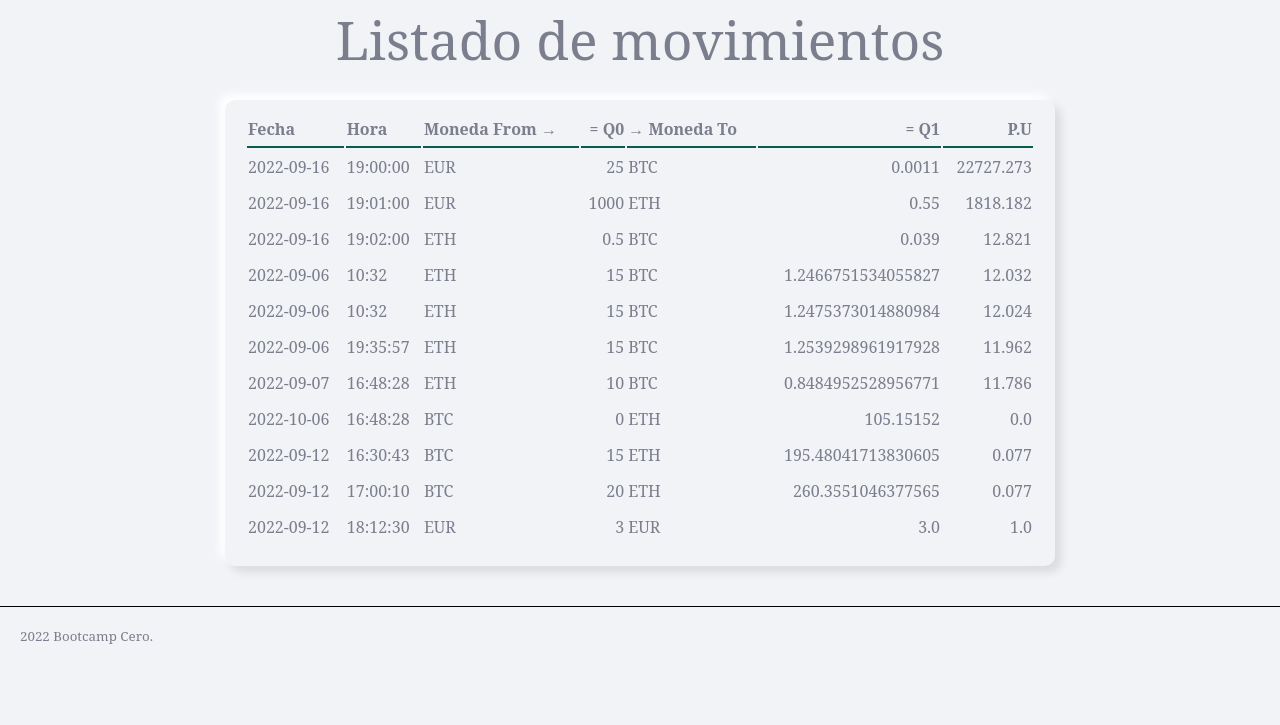
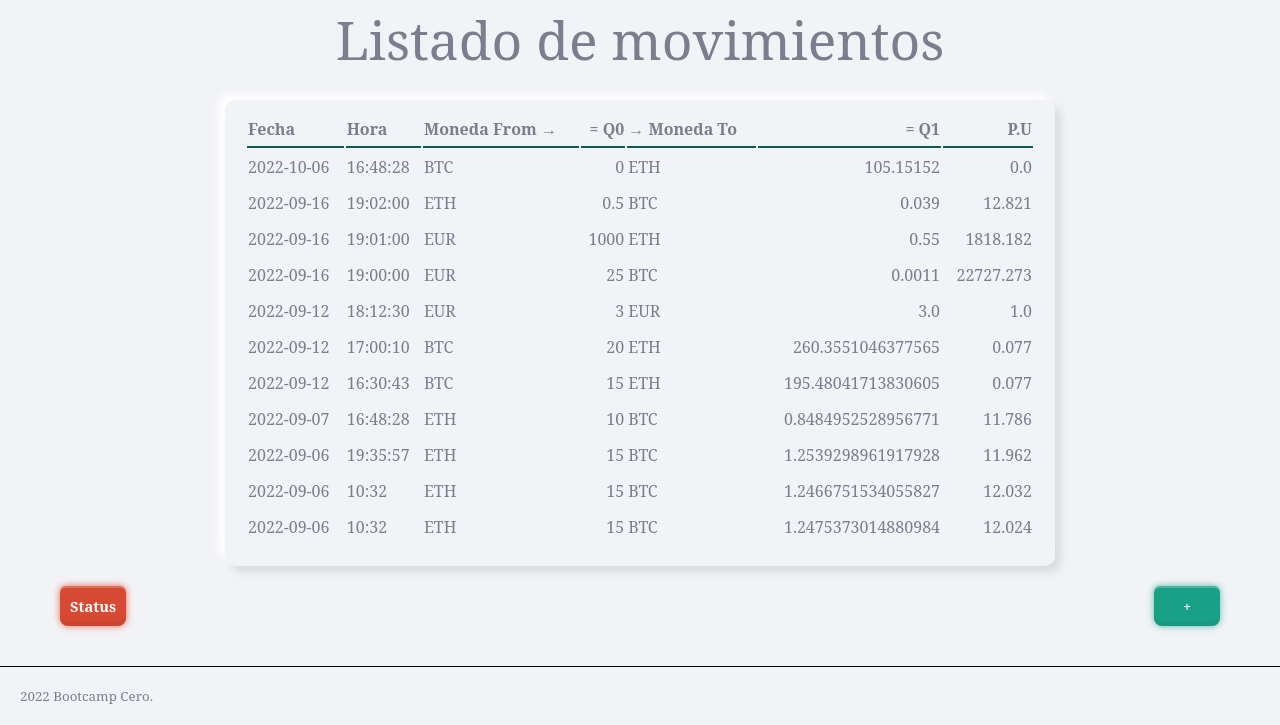
Before and after one commit to Axel3012/FinalTrade-flask-classic, a Flask app: page / in a window 1280 px wide. Shown: the part 75-800 px from the top of the page. Run offline with Flask 2, Linux system fonts and the light colour scheme; data comes from the database, SQL or seed files in the repository.

Commit message:
feat: se bloquearon los  imputs al realizar una consulta, y se agregaron los botones que llevan a las paginas secundarias desde la pagina de inicio

```diff
--- a/trader/static/css/inicio.css
+++ b/trader/static/css/inicio.css
@@ -12,3 +12,10 @@ table.paper {
 .numero {
   text-align: right;
 }
+
+.acciones-inicio {
+  margin-top: 20px;
+  width: 100%;
+  display: flex;
+  justify-content: space-between;
+}
--- a/trader/static/css/skeuos.css
+++ b/trader/static/css/skeuos.css
@@ -210,7 +210,7 @@ label {
 a, a:link, a:visited, a:hover a:active {
   cursor: pointer;
   font-weight: bold;
-  color: #367bf0;
+  color: white;
   font-weight: bold;
   text-decoration: none; }
 
--- a/trader/templates/inicio.html
+++ b/trader/templates/inicio.html
@@ -59,4 +59,9 @@ Listado de movimientos
   </tr>
   {% endif %}
 </table>
+<div class="acciones-inicio">
+  <a class="red-button" href="/status">Status</a>
+  <a class="green-button" href="/comprar">+</a>
+</div>
+
 {% endblock %}
--- a/trader/views.py
+++ b/trader/views.py
@@ -9,7 +9,7 @@ from .models import DBManager, CriptoModel
 @app.route('/')
 def movimientos():
     db = DBManager(RUTA)
-    movimientos = db.consultaSQL('SELECT * FROM movimientos')
+    movimientos = db.consultaSQL('SELECT * FROM movimientos ORDER BY fecha DESC, hora DESC LIMIT 15')
     return render_template('inicio.html', movs=movimientos)
 
 @app.route('/comprar', methods=['GET','POST'])
@@ -45,6 +45,9 @@ def comprar():
             return redirect(url_for('comprar'))
 
         if form.consulta_api.data:
+            form.moneda_from.render_kw = {'disabled':True}
+            form.moneda_to.render_kw = {'disabled':True}
+            form.cantidad_from.render_kw = {'readonly':True}
             return render_template(
                 'form_compra.html', form = form,
                     cantidad_to = cantidad_to,
```
